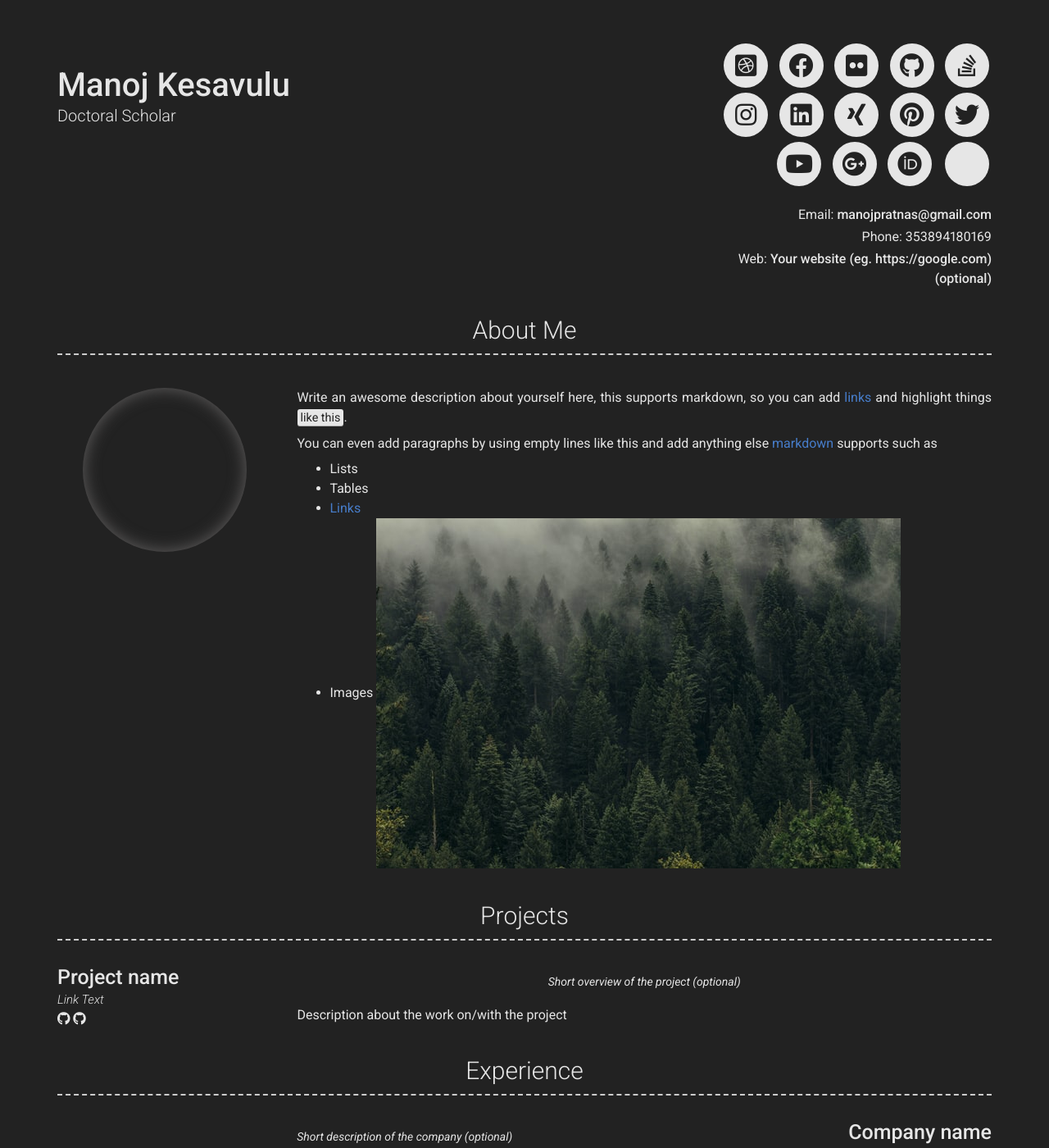
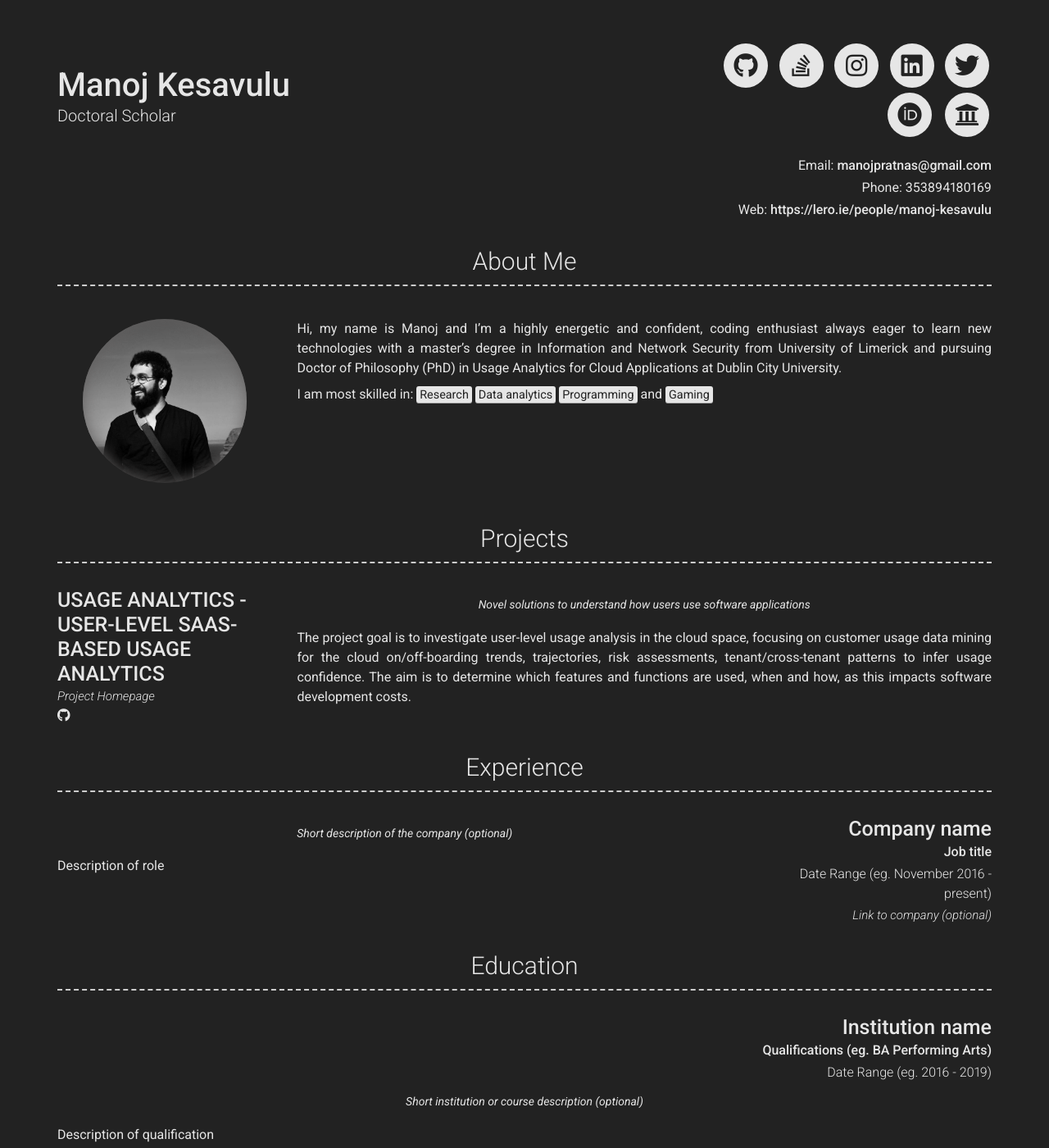
Before and after one commit to manoj-kesavulu/manoj-kesavulu.github.io, a Jekyll site: the page built from index.md, in a window 1280 px wide and 1400 px high. Shown: the whole window at 82% size. Built offline with Jekyll 4.4.1, drawn with Linux system fonts in a browser that asks for light colours; nearby versions of some CDN libraries.

Commit message:
my content update

```diff
--- a/_config.yml
+++ b/_config.yml
@@ -12,32 +12,32 @@ email: manojpratnas@gmail.com
 # email_title: Email (Email title override)
 phone: +353894180169
 # phone_title: Phone (Phone title override)
-website: Your website (eg. https://google.com)(optional)
+website: https://lero.ie/people/manoj-kesavulu
 # website_title: Web (Website title override)
 
 # Dark Mode (true/false/never)
 darkmode: true
 
 # Social links
-twitter_username: jekyllrb
-github_username:  jekyll
-stackoverflow_username: "00000001"
-dribbble_username: jekyll
-facebook_username: jekyll
-flickr_username: jekyll
-instagram_username: jekyll
-linkedin_username: jekyll
-xing_username: jekyll
-pinterest_username: jekyll
-youtube_username: jekyll
-googleplus_username: +jekyll
-orcid_username: 0000-0000-0000-0000
+twitter_username: chintu0019
+github_username:  chintu0019
+stackoverflow_username: "5318554"
+#dribbble_username: jekyll
+#facebook_username: jekyll
+#flickr_username: jekyll
+instagram_username: spongebob.404
+linkedin_username: manoj-kesavulu
+#xing_username: jekyll
+#pinterest_username: jekyll
+#youtube_username: jekyll
+#googleplus_username: +jekyll
+orcid_username: 0000-0001-5505-9593
 
 # Additional icon links
 additional_links:
-- title: Link name
-  icon: Font Awesome brand icon name (eg. fab fa-twitter) (https://fontawesome.com/icons?d=gallery&s=brands&m=free)
-  url: Link url (eg. https://google.com)
+- title: Lero, DCU
+  icon: fas fa-university
+  url: https://dcu.lero.ie/team/manojkesavulu/
 # - title: another link
 #   icon: font awesome brand icon name (eg. fab fa-twitter) (https://fontawesome.com/icons?d=gallery&s=brands&m=free)
 #   url: Link url (eg. https://google.com)
@@ -50,35 +50,35 @@ additional_links:
 
 # About Section
 # about_title: About Me (Use this to override about section title)
-about_profile_image: Directory of profile image (eg. images/profile.jpg)
+about_profile_image: images/MK.JPG
 about_content: | # this will include new lines to allow paragraphs
-  Write an awesome description about yourself here, this supports markdown, so you can add [links](http://foobar.com) and highlight things <mark>like this</mark>.
+  Hi, my name is Manoj and I'm a highly energetic and confident, coding enthusiast always eager to learn new technologies with a master’s degree in Information and Network Security from University of Limerick and pursuing Doctor of Philosophy (PhD) in Usage Analytics for Cloud Applications at Dublin City University.
 
-  You can even add paragraphs by using empty lines like this and add anything else [markdown](https://www.markdownguide.org/getting-started#what-is-markdown) supports such as
-    - Lists
-    - Tables
-    - <a href="google.com">Links</a>
-    - Images ![alt text](/images/landscape-trees.jpg "Trees")
+  I am most skilled in: <mark>Research</mark> <mark>Data analytics</mark> <mark>Programming</mark> and <mark>Gaming</mark>
+#Write an awesome description about yourself here, this supports markdown, so you can add [links](http://foobar.com) and highlight things <mark>like this</mark>.
+#
+  #You can even add paragraphs by using empty lines like this and add anything else [markdown](https://www.markdownguide.org/getting-started#what-is-markdown) supports #such as
+  #  - Lists
+  #  - Tables
+  #  - <a href="google.com">Links</a>
+  #  - Images ![alt text](/images/landscape-trees.jpg "Trees")
 
 content:
   - title: Projects # Title for the section
     layout: list # Type of content section (list/text)
     content:
       - layout: left
-        title: Project name
-        link: Link to project (eg. sproogen.github.io/modern-resume-theme)(optional)
-        link_text: Link Text
+        title: USAGE ANALYTICS - USER-LEVEL SAAS-BASED USAGE ANALYTICS
+        link: https://dcu.lero.ie/usage-analytics/
+        link_text: Project Homepage
         additional_links:
-          - title:  Github page for project (eg. sproogen/modern-resume-theme)
+          - title:  Github page for project
             icon: fab fa-github
-            url: Link to project (eg. sproogen.github.io/modern-resume-theme)(optional)
-          - title:  Github page for project (eg. sproogen/modern-resume-theme)
-            icon: fab fa-github
-            url: Link to project (eg. sproogen.github.io/modern-resume-theme)(optional)
+            url: chintu0019/Usage-Analytics
         quote: >
-          Short overview of the project (optional)
+          Novel solutions to understand how users use software applications
         description: | # this will include new lines to allow paragraphs
-          Description about the work on/with the project
+          The project goal is to investigate user-level usage analysis in the cloud space, focusing on customer usage data mining for the cloud on/off-boarding trends, trajectories, risk assessments, tenant/cross-tenant patterns to infer usage confidence. The aim is to determine which features and functions are used, when and how, as this impacts software development costs.
   - title: Experience
     layout: list
     content:
```
Also changed, not shown: images/MK.JPG (added).
